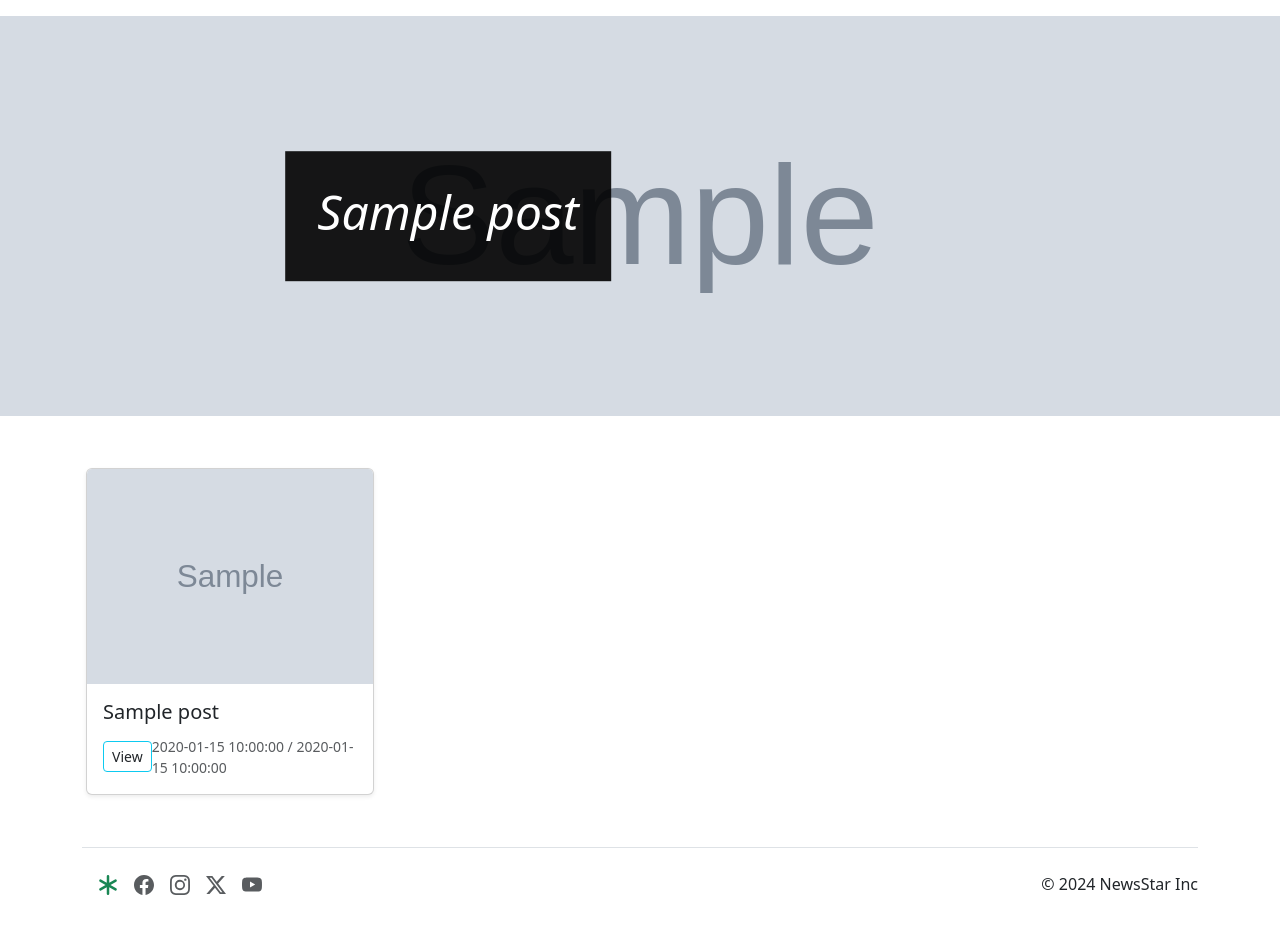
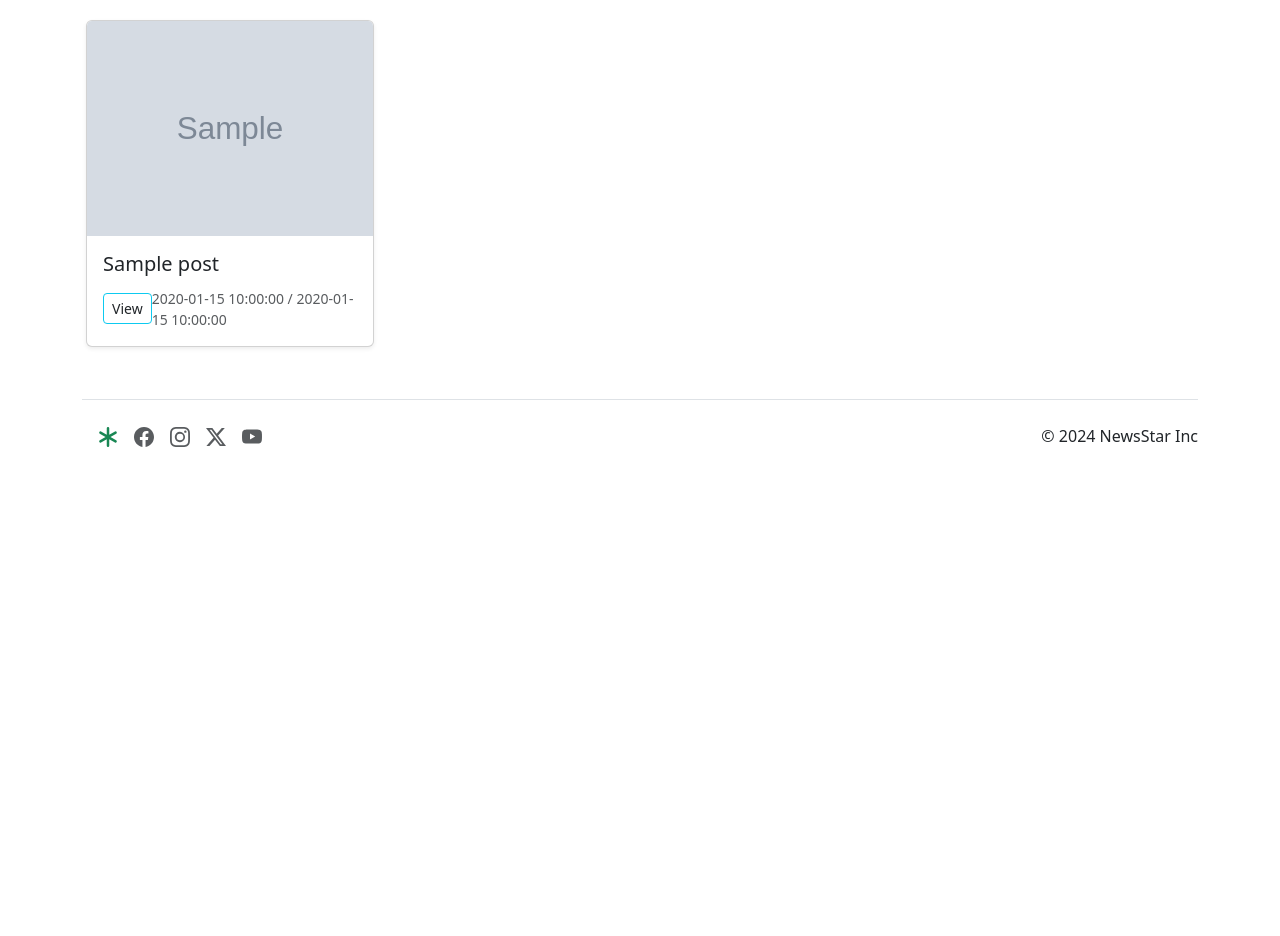
Before and after one commit to sl3th/newsstar, a Flask app: template templates/index.html in a window 1280 px wide. Shown: the part 54-990 px from the top of the page. After the commit the page ends 501 px from the top, so only its background shows below. Run offline with Flask 3, Linux system fonts and the light colour scheme; the template is opened without the code that fills it: most values are stand-ins (such as "Sample title", 1, 10 or a date in 2020); grey boxes marked "Sample" are stand-in pictures; some libraries are stand-ins or nearby versions.

Commit message:
Update index.html

```diff
--- a/templates/index.html
+++ b/templates/index.html
@@ -4,42 +4,39 @@
 
 {% block style %}
     <style>
-        .container-background {
-            position: relative;
-            background-image: url("{{ news[0]['image'] }}");
-            background-size: cover;
-            background-position: center;
-            height: 50vh;
-        }
-        .content-overlay {
-            position: absolute;
-            top: 50%;
-            left: 35%;
-            text-align: start;
-            padding: 2rem;
-            background-color: rgba(0, 0, 0, 0.9);
-            color: white;
-            transform: translate(-50%, -50%);
-        }
     </style>
 {% endblock %}
 
 {% block content %}
 
-    <!-- First post -->
-
-    <main class="container-fluid container-background">
-        <div class="content-overlay">
-            <h1 class="display-5 fst-italic">{{ news[0]['title'] }}</h1>
-        </div>
-    </main>
 
     <!-- Main Content -->
 
-    <div class="container mt-5">
+    <div class="container mt-3">
 
         <div class="row justify-content-center">
 
+            {% if not news: %}
+
+                <div class="container">
+                    <div class="p-2 text-center rounded-3">
+
+                        <h1 class="text-body-emphasis">Your search did not match any news.</h1>
+
+                        <ul class="col-lg-8 list-unstyled  mb-4 fs-7 mx-auto ">
+                            <li>Make sure that all words are spelled correctly.</li>
+                            <li>Try different keywords.</li>
+                            <li>Try more general keywords.</li>
+                            <li>Try fewer keywords.</li>
+                        </ul>
+
+                        <br><br><br><br><br><br><br><br><br>
+                        <br><br><br><br><br><br><br><br><br>
+
+                    </div>
+                </div>
+
+            {% else: %}
                 {% for post in news: %}
                     {% if post.title != "[Removed]" %}
                     <div class="col m-1">
@@ -56,6 +53,8 @@
                     </div>
                     {% endif %}
                 {% endfor %}
+            {% endif %}
+
 
         </div>
 
```
Lines whose indentation alone changed are shown as unchanged.
